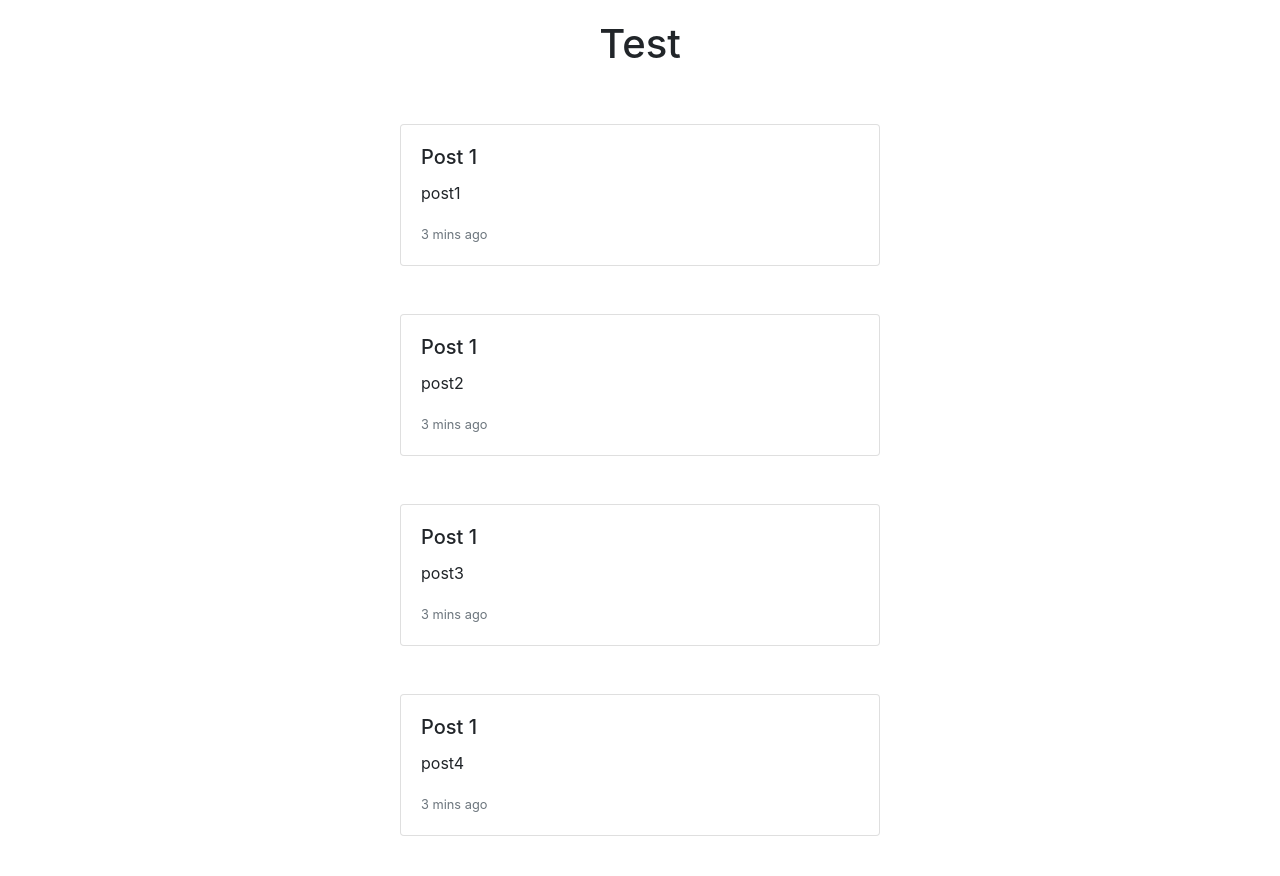
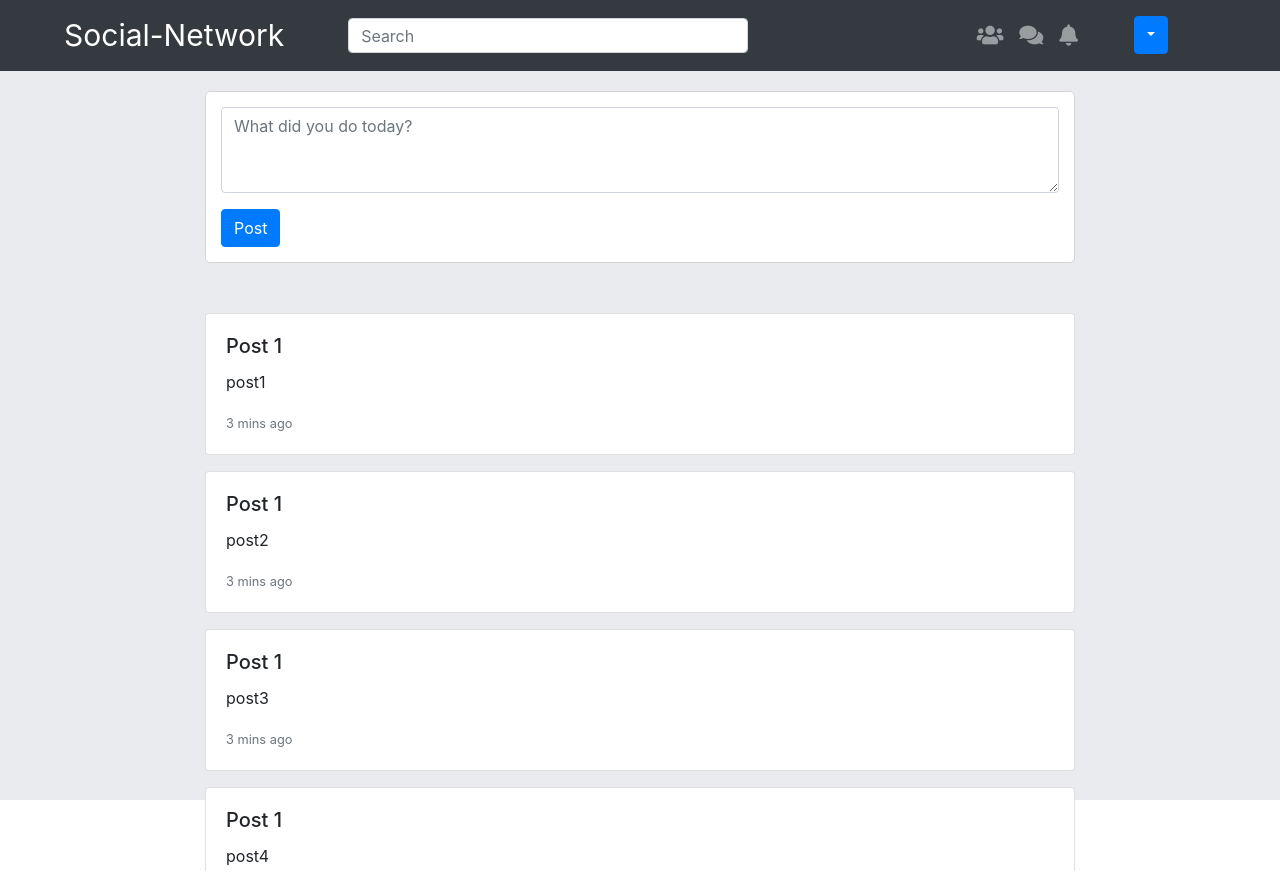
Before and after one commit to MonteyMontey/social-net-front, a React (Create React App) app: page /frontpage in a window 1280 px wide. Built offline with nearby package versions, Linux system fonts and the light colour scheme.

Commit message:
first layout

```diff
--- a/public/index.html
+++ b/public/index.html
@@ -1,14 +1,12 @@
 <!DOCTYPE html>
 <html lang="en">
+
 <head>
   <meta charset="utf-8" />
   <link rel="shortcut icon" href="%PUBLIC_URL%/favicon.ico" />
   <meta name="viewport" content="width=device-width, initial-scale=1" />
   <meta name="theme-color" content="#000000" />
-    <meta
-      name="description"
-      content="Web site created using create-react-app"
-    />
+  <meta name="description" content="Web site created using create-react-app" />
   <link rel="apple-touch-icon" href="logo192.png" />
   <!--
       manifest.json provides metadata used when your web app is installed on a
@@ -25,20 +23,17 @@
       Learn how to configure a non-root public URL by running `npm run build`.
     -->
   <!-- bootstrap cdn -->
-    <link
-      rel="stylesheet"
-      href="https://maxcdn.bootstrapcdn.com/bootstrap/4.3.1/css/bootstrap.min.css"
-      integrity="sha384-ggOyR0iXCbMQv3Xipma34MD+dH/1fQ784/j6cY/iJTQUOhcWr7x9JvoRxT2MZw1T"
-      crossorigin="anonymous"
-    />
+  <link rel="stylesheet" href="https://maxcdn.bootstrapcdn.com/bootstrap/4.3.1/css/bootstrap.min.css"
+    integrity="sha384-ggOyR0iXCbMQv3Xipma34MD+dH/1fQ784/j6cY/iJTQUOhcWr7x9JvoRxT2MZw1T" crossorigin="anonymous" />
   <!-- jquery cdn -->
-    <script
-			  src="https://code.jquery.com/jquery-3.4.1.js"
-			  integrity="sha256-WpOohJOqMqqyKL9FccASB9O0KwACQJpFTUBLTYOVvVU="
+  <script src="https://code.jquery.com/jquery-3.4.1.js" integrity="sha256-WpOohJOqMqqyKL9FccASB9O0KwACQJpFTUBLTYOVvVU="
     crossorigin="anonymous"></script>
+  <!-- font awesome cdn-->
+  <link rel="stylesheet" href="https://cdnjs.cloudflare.com/ajax/libs/font-awesome/5.11.2/css/all.css">
 
   <title>Social Network</title>
 </head>
+
 <body>
   <noscript>You need to enable JavaScript to run this app.</noscript>
   <div id="root"></div>
@@ -53,4 +48,5 @@
       To create a production bundle, use `npm run build` or `yarn build`.
     -->
 </body>
+
 </html>
--- /dev/null
+++ b/src/components/front-page/CreatePostPrompt.js
@@ -0,0 +1,22 @@
+import React from 'react'
+import {Form, Button } from "react-bootstrap";
+import InfiniteScroll from 'react-infinite-scroll-component';
+
+class CreatePostPrompt extends React.Component {
+
+  render() {
+    return (
+      <Form style={{borderStyle: "solid", borderWidth: "1px", borderColor: "LightGray", borderRadius: "5px",
+       marginTop: "20px", marginBottom: "50px", padding: "15px", backgroundColor: "white"}}>
+        <Form.Group>
+          <Form.Control as="textarea" rows="3" maxLength={4}
+            placeholder="What did you do today?" />
+        </Form.Group>
+        <Button variant="primary" type="submit">Post</Button>
+      </Form>
+
+    )
+  }
+}
+
+export default CreatePostPrompt;
--- /dev/null
+++ b/src/components/front-page/Header.js
@@ -0,0 +1,29 @@
+import React from 'react'
+import { Navbar, Form, FormControl, Nav, Dropdown} from 'react-bootstrap';
+
+export default function Header() {
+  return (
+    <Navbar bg="dark" variant="dark">
+      <Navbar.Brand className="ml-sm-5" style={{ fontSize: '30px' }} href="#home">Social-Network</Navbar.Brand>
+      <Form inline>
+        <FormControl style={{ width: "400px", height: "35px" }} type="text" placeholder="Search" className="ml-sm-5" />
+      </Form>
+      <Nav className="ml-auto mr-sm-5">
+        <Nav.Link href="#FriendRequests"><i class="fas fa-users fa-lg"></i></Nav.Link>
+        <Nav.Link href="#Messages"><i class="fas fa-comments fa-lg"></i></Nav.Link>
+        <Nav.Link href="#Alerts"><i class="fas fa-bell fa-lg"></i></Nav.Link>
+
+        <Dropdown>
+          <Dropdown.Toggle className="ml-sm-5 mr-sm-5" variant="primary" id="dropdown-basic" />
+          <Dropdown.Menu>
+            <Dropdown.Item href="#/action-1"><i style={{marginRight: "15px"}} class="fas fa-cog"></i>Settings</Dropdown.Item>
+            <Dropdown.Divider />
+            <Dropdown.Item href="#/action-3"><i style={{marginRight: "15px"}} class="fas fa-power-off"></i>Logout</Dropdown.Item>
+          </Dropdown.Menu>
+        </Dropdown>
+
+      </Nav>
+
+    </Navbar>
+  )
+}
--- /dev/null
+++ b/src/components/front-page/ScrollFeed.js
@@ -0,0 +1,64 @@
+import React from 'react'
+import { Container, Card } from "react-bootstrap";
+import InfiniteScroll from 'react-infinite-scroll-component';
+
+import CreatePostPrompt from './CreatePostPrompt';
+
+class ScrollFeed extends React.Component {
+
+  state = {
+    posts: [
+      "post1", "post2", "post3", "post4", "post5", "post6", "post7"
+    ]
+  }
+
+  fetchMorePosts = () => {
+    setTimeout(() => {
+      this.setState({
+        posts: this.state.posts.concat(["new Post", "new Post", "new Post", "new Post", "new Post"])
+      });
+    }, 1500);
+  }
+
+  render() {
+    return (
+      <React.Fragment>
+        <Container style={{width: "900px"}}>
+          <InfiniteScroll
+            style={{scrollbarWidth: "none"}} // only implemented for firefox right now
+            height="800px"
+            dataLength={this.state.posts.length}
+            next={this.fetchMorePosts}
+            hasMore={true}
+            loader={<h4>Loading...</h4>}
+            endMessage={
+              <p style={{ textAlign: 'center' }}>
+                <b>Yay! You have seen it all</b>
+              </p>
+            }>
+
+            <CreatePostPrompt />
+            {
+              this.state.posts.map((post, index) => (
+                <Card key={index} style={{ width: '100%', margin: 'auto', marginTop: '1rem' }}>
+                  <Card.Body>
+                    <Card.Title>Post 1</Card.Title>
+                    <Card.Text>
+                      {post}
+                    </Card.Text>
+                    <Card.Text>
+                      <small className="text-muted">3 mins ago</small>
+                    </Card.Text>
+                  </Card.Body>
+                </Card>
+              ))
+            }
+
+          </InfiniteScroll>
+        </Container>
+      </React.Fragment>
+    );
+  }
+}
+
+export default ScrollFeed;
--- a/src/components/landing-page/Registration.js
+++ b/src/components/landing-page/Registration.js
@@ -178,7 +178,7 @@ const styles = {
   },
   registration: {
     paddingTop: "50px",
-    paddingBottom: "130px"
+    paddingBottom: "200px"
   }
 };
 
--- a/src/pages/FrontPage.js
+++ b/src/pages/FrontPage.js
@@ -2,59 +2,17 @@ import React from 'react'
 import { Container, Card } from "react-bootstrap";
 import InfiniteScroll from 'react-infinite-scroll-component';
 
+import ScrollFeed from '../components/front-page/ScrollFeed';
+import Header from '../components/front-page/Header';
+
 class FrontPage extends React.Component {
-
-  state = {
-    posts: [
-      "post1", "post2", "post3", "post4", "post5", "post6", "post7"
-    ]
-  }
-
-  fetchMorePosts = () => {
-    setTimeout(() => {
-      this.setState({
-        posts: this.state.posts.concat(["new Post", "new Post", "new Post", "new Post", "new Post"])
-      });
-    }, 1500);
-  }
 
   render() {
     return (
-      <React.Fragment>
-        <h1 style={{ textAlign: 'center', 'marginTop': '20px' }}>Test</h1>
-        <Container>
-          <InfiniteScroll
-            style={{scrollbarWidth: "none"}} // only implemented for firefox right now
-            height="800px"
-            dataLength={this.state.posts.length}
-            next={this.fetchMorePosts}
-            hasMore={true}
-            loader={<h4>Loading...</h4>}
-            endMessage={
-              <p style={{ textAlign: 'center' }}>
-                <b>Yay! You have seen it all</b>
-              </p>
-            }>
-
-            {
-              this.state.posts.map((post, index) => (
-                <Card key={index} style={{ width: '30rem', margin: 'auto', marginTop: '3rem' }}>
-                  <Card.Body>
-                    <Card.Title>Post 1</Card.Title>
-                    <Card.Text>
-                      {post}
-                    </Card.Text>
-                    <Card.Text>
-                      <small className="text-muted">3 mins ago</small>
-                    </Card.Text>
-                  </Card.Body>
-                </Card>
-              ))
-            }
-
-          </InfiniteScroll>
-        </Container>
-      </React.Fragment>
+      <div style={{ backgroundColor: "#e9ebee", height: "100vh", width: "100wh" }}>
+        <Header />
+        <ScrollFeed />
+      </div>
     );
   }
 }
--- a/src/pages/LandingPage.js
+++ b/src/pages/LandingPage.js
@@ -9,11 +9,11 @@ class LandingPage extends React.Component {
 
   render() {
     return (
-      <div>
+      <React.Fragment>
         <Header />
         <Registration />
         <Footer />
-      </div>
+      </React.Fragment>
     );
   }
 }
```
Lines whose indentation alone changed are shown as unchanged.
